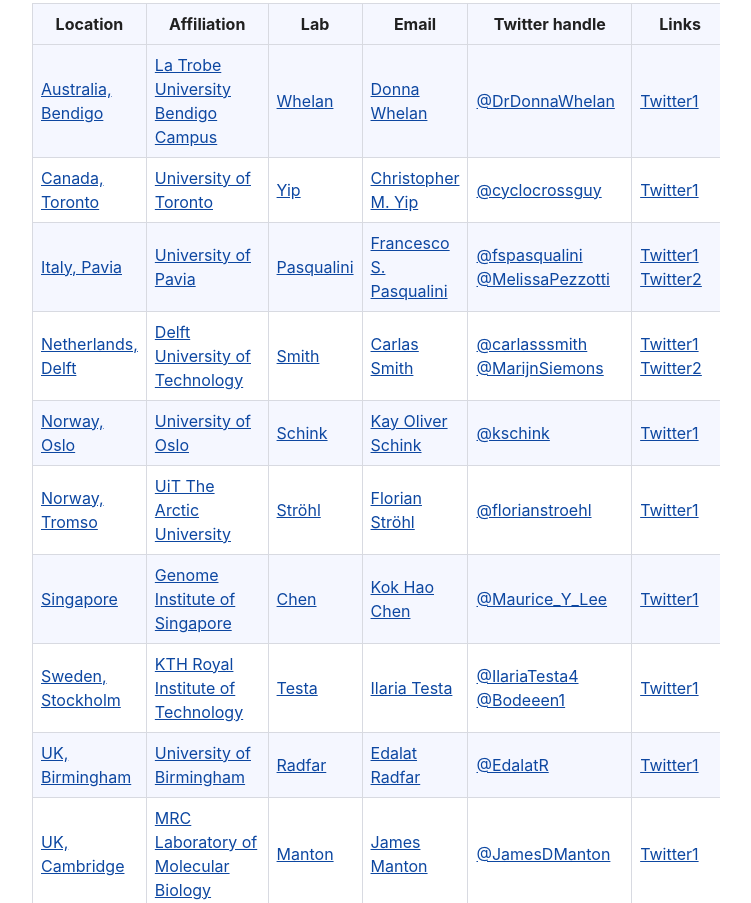
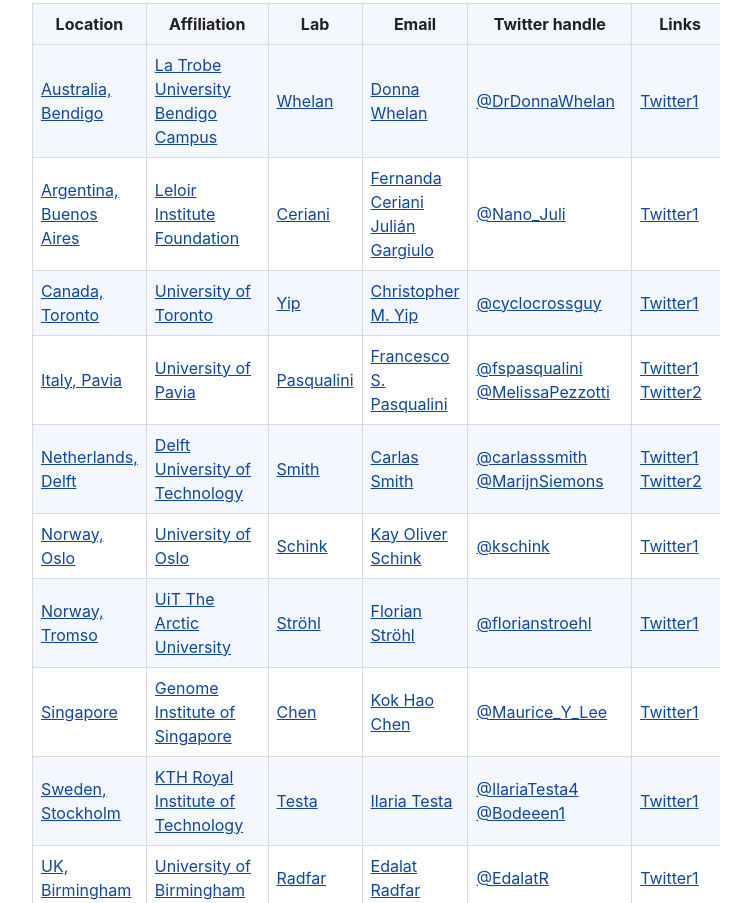
Before and after one commit to amsikking/snoutclub, a plain HTML site: page index.html in a window 1280 px wide. Shown: the part 1512-2415 px from the top of the page, without its empty margins (264-1015 px from the left). Drawn offline with Linux system fonts and the light colour scheme.

Commit message:
Update index.html

```diff
--- a/index.html
+++ b/index.html
@@ -92,6 +92,35 @@
 			</td>
 			<td>
 			<a href="https://twitter.com/DrDonnaWhelan/status/1196682690142990337">
+			Twitter1</a>
+			</td>
+		</tr>
+
+		<tr>
+			<td>
+			<a href="https://goo.gl/maps/cecKDKMkUBda1UHi8">
+			Argentina, Buenos Aires</a>
+			</td>
+			<td>
+			<a href="https://www.leloir.org.ar/">
+			Leloir Institute Foundation</a>
+			</td>
+			<td>
+			<a href="https://www.leloir.org.ar/genetica-del-comportamiento?lang=en">
+			Ceriani</a>
+			</td>
+			<td>
+			<a href="mailto:fceriani+snoutclub@leloir.org.ar" target="_self">
+			Fernanda Ceriani</a>
+			<a href="mailto:gargiulo+snoutclub@unsam.edu.ar" target="_self">
+			Julián Gargiulo</a>
+			</td>
+			<td>
+			<a href="https://twitter.com/Nano_Juli">
+			@Nano_Juli</a>
+			</td>
+			<td>
+			<a href="https://twitter.com/Nano_Juli/status/1628473107542417410">
 			Twitter1</a>
 			</td>
 		</tr>
```
